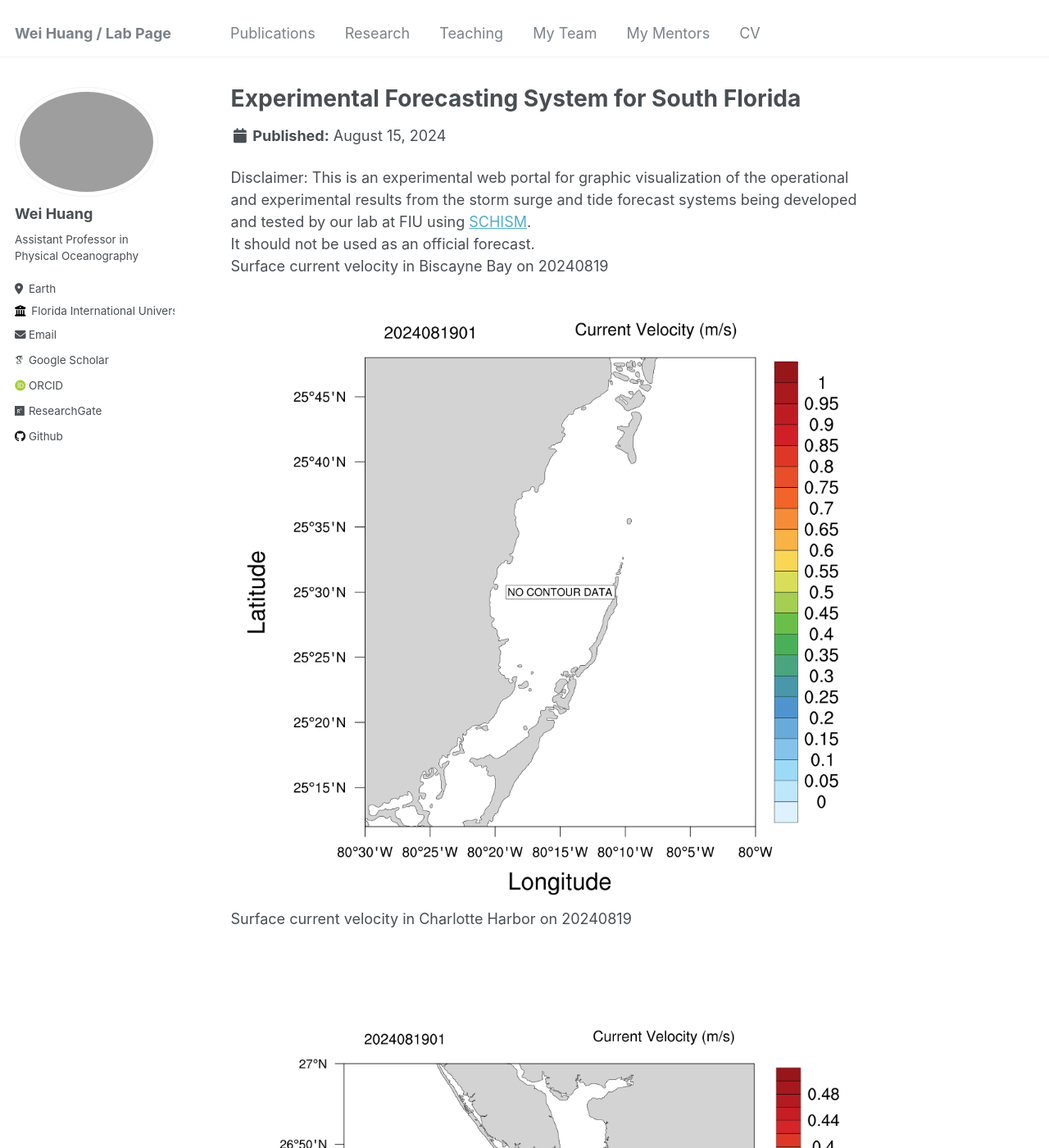
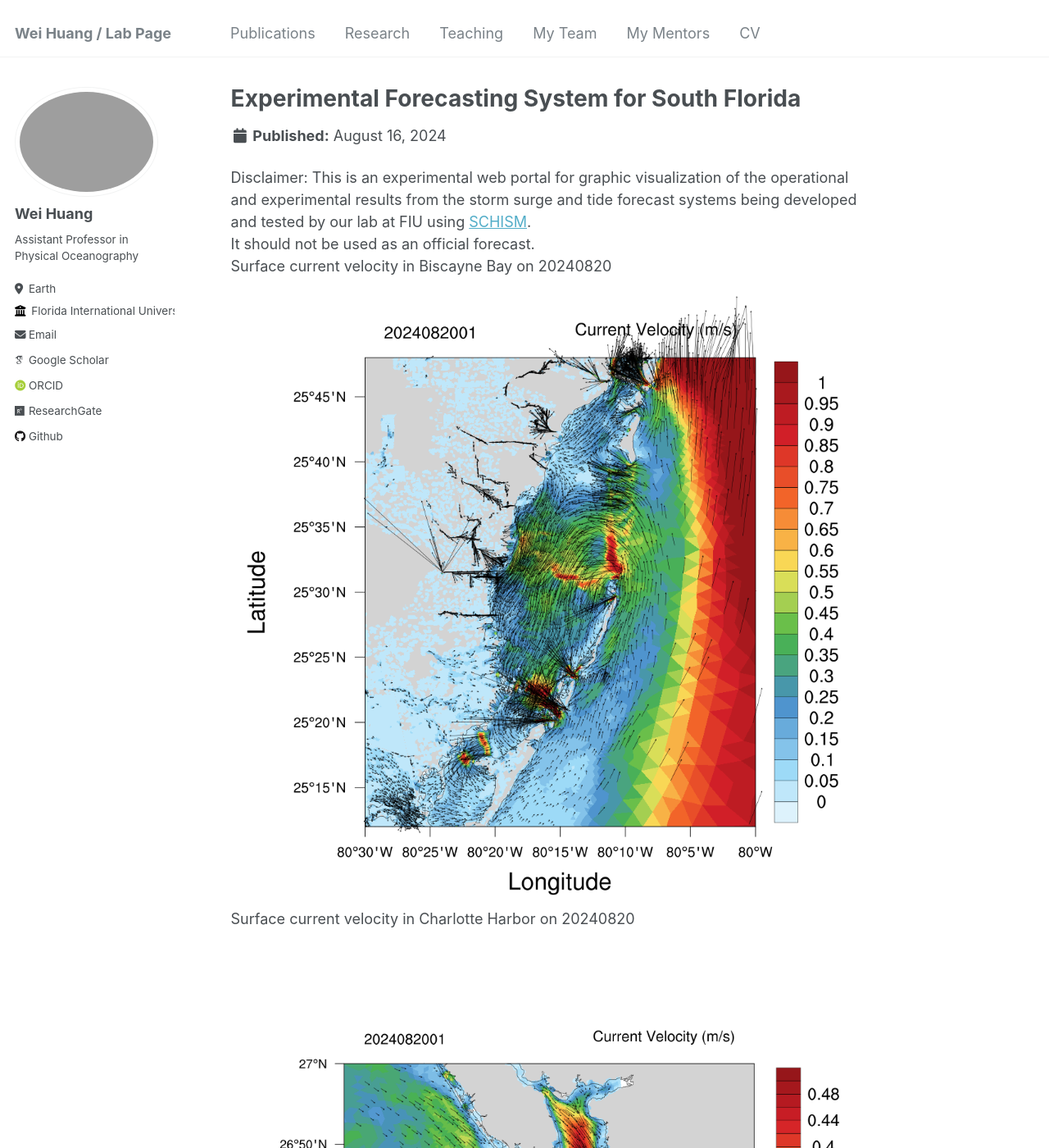
Before and after one commit to huang96169/huang96169.github.io, a Jekyll site: the page built from _research/research-1.md, in a window 1280 px wide and 1400 px high. Shown: the whole window at 82% size. Built offline with Jekyll 4.4.1, drawn with Linux system fonts in a browser that asks for light colours; some web fonts are replaced; some of the changed text lies outside the part shown.

Commit message:
replaced research_uv1.gif research_salt1.gif research_temp1.gif and replaced research_elev2.gif research_uv2.gif research_salt2.gif research_temp2.gif

```diff
--- a/_research/research-1.md
+++ b/_research/research-1.md
@@ -1,7 +1,7 @@
 ---
 title: "Experimental Forecasting System for South Florida"
-short: Surface current velocity of South Florida from 20240815 to 20240819
-date: 2024-08-15
+short: Surface current velocity of South Florida from 20240816 to 20240820
+date: 2024-08-16
 short1: "Disclaimer: This is an experimental web portal for graphic visualization of the operational and experimental results from the storm surge and tide forecast systems being developed and tested by our lab at FIU using [SCHISM](https://ccrm.vims.edu/schismweb/). It should not be used as an official forecast."
 excerpt: "<img src='/images/research_uv1.gif'>"
 collection: research
@@ -10,11 +10,11 @@ collection: research
 Disclaimer:
 This is an experimental web portal for graphic visualization of the operational and experimental results from the storm surge and tide forecast systems being developed and tested by our lab at FIU using [SCHISM](https://ccrm.vims.edu/schismweb/).<br/>
 It should not be used as an official forecast.<br/>
-Surface current velocity in Biscayne Bay on 20240819<br/>
+Surface current velocity in Biscayne Bay on 20240820<br/>
 <img src='/images/research_Bbay.png'>
-Surface current velocity in Charlotte Harbor on 20240819<br/>
+Surface current velocity in Charlotte Harbor on 20240820<br/>
 <img src='/images/research_Cbay.png'>
-Surface current velocity in Tampa Bay on 20240819<br/>
+Surface current velocity in Tampa Bay on 20240820<br/>
 <img src='/images/research_Tbay.png'>
 The map below showns observational stations used for validating the model's results, as well as the horizontal grid. <br/>
 The horizontal grid for SCHISM in simulating Biscayne Bay in South Florida, using flexible resolution resolving levees and canals (1-2 m), watershed rural and urban areas (30m-50m) and coastal ocean (500m-5km).<br/>
```
Also changed, not shown: _research/research-2.md (+6 -6 lines), images/research_Bbay.png, images/research_Cbay.png, images/research_Tbay.png, images/research_maxelev2.gif, 1 other file.
